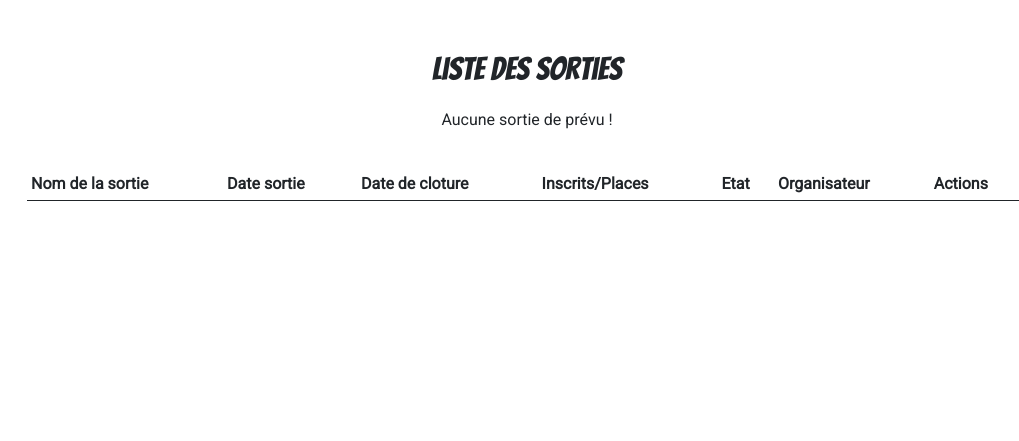
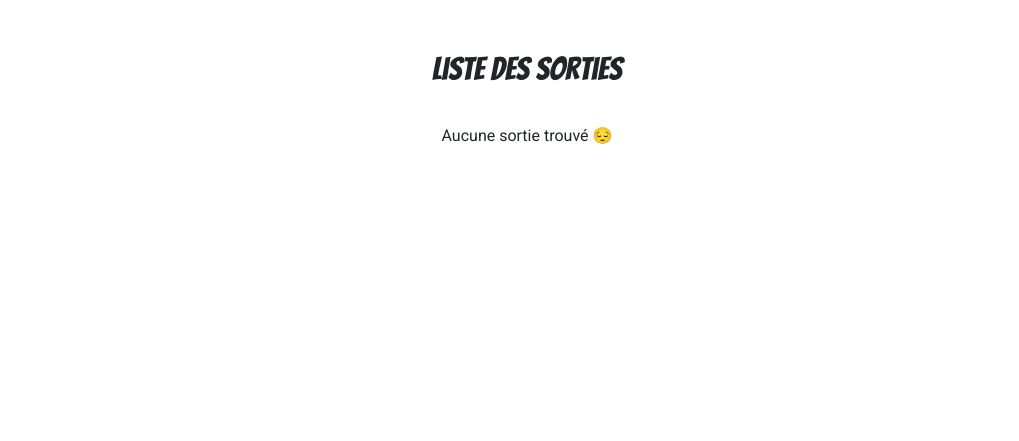
Before and after one commit to mojinet/sortir.com, a Symfony app: template templates/main/index.html.twig in a window 1280 px wide. Shown: the part 134-575 px from the top of the page, without its empty margins (113-1132 px from the left). Run offline with Twig, Linux system fonts and the light colour scheme; the template is opened without the code that fills it, so the values that code supplies are empty; some libraries are stand-ins or nearby versions.

Commit message:
add message if not have 'sortie' after search

```diff
--- a/templates/main/index.html.twig
+++ b/templates/main/index.html.twig
@@ -11,6 +11,7 @@
             {{ form_end(filterForm) }}
         {% endif %}
     </div>
+    {% if sorties|length != 0 %}
     <table class="table table-sm mainTable">
     <thead>
     <tr>
@@ -50,9 +51,10 @@
                         {% endif %}
                     </td>
                 </tr>
-        {% else %}
-            <p>Aucune sortie de prévu !</p>
-        {% endfor %}
+            {% endfor %}
+    {% else %}
+        <span class="mb-3 mt-3">Aucune sortie trouvé 😔</span>
+    {% endif %}
     </tbody>
     </table>
     {% if app.user %}
```
